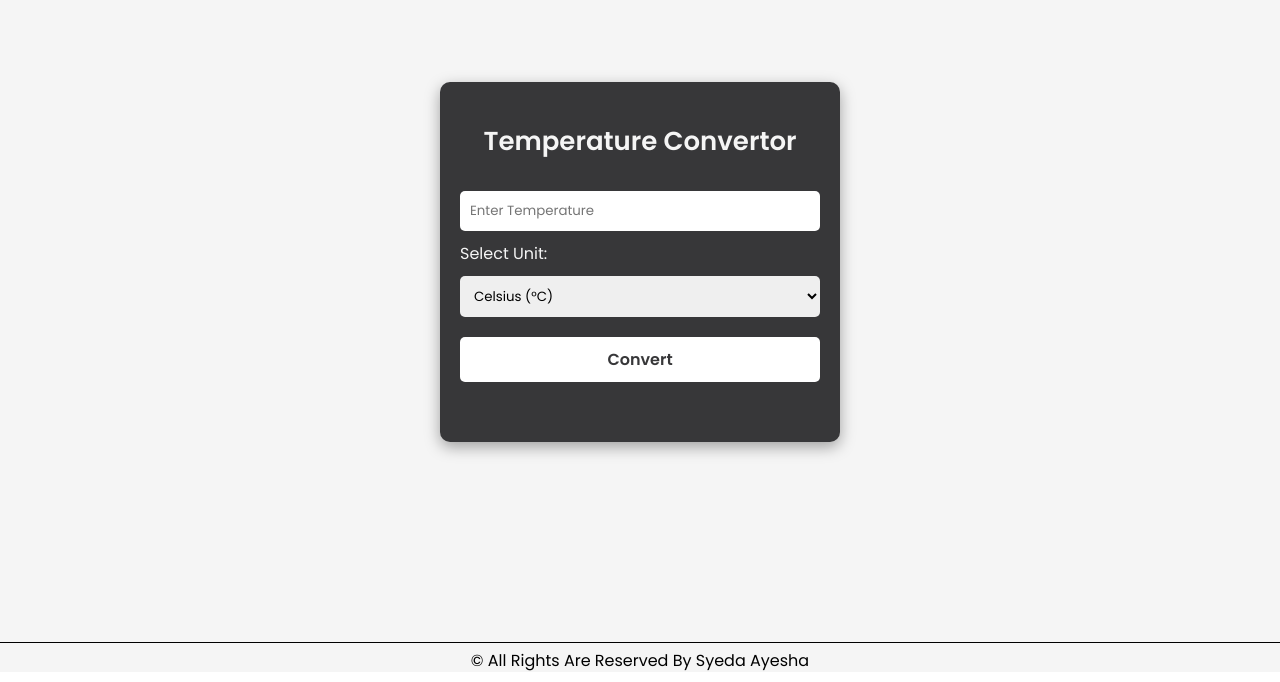
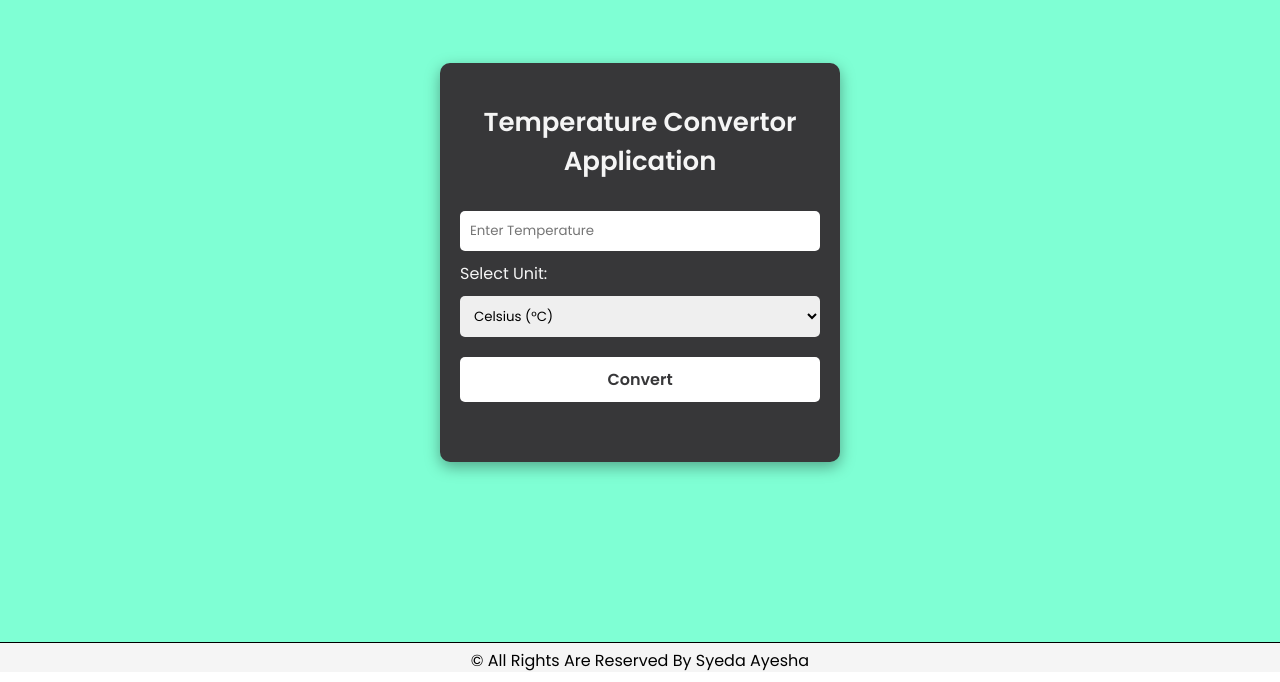
Before and after one commit to Syedaa-Ayesha/TemperatureConvertor, a plain HTML site: page index.html in a window 1280 px wide. Shown: the part 118-800 px from the top of the page. Drawn offline with Linux system fonts and the light colour scheme.

Commit message:
delete a js file

```diff
--- a/index.html
+++ b/index.html
@@ -12,7 +12,7 @@
 <body>
     <div id="main-container">
         <div id="Temperature-container">
-            <h2>Temperature Convertor</h2>
+            <h2>Temperature Convertor Application</h2>
             <input type="number" id="inputTemperature" placeholder="Enter Temperature">
             <label for="unit" id="label">Select Unit:</label>
             <select id="unit">
--- a/style.css
+++ b/style.css
@@ -10,7 +10,8 @@
     display: flex;
     align-items: center;
     justify-content: center;
-    background: whitesmoke;
+    /* background: whitesmoke; */
+    background-color: aquamarine;
 }
 footer{
   width: 100%;
```
Also changed, not shown: app.js (deleted).
